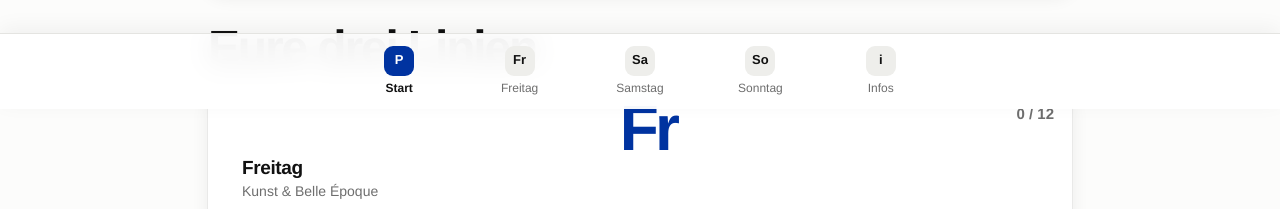
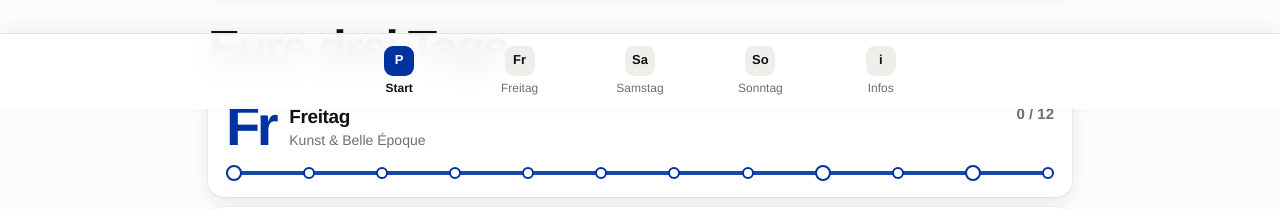
Before and after one commit to julian-automadeit/paris, a plain HTML site: page index.html in a window 1280 px wide. Shown: the part 691-900 px from the top of the page. Drawn offline with Linux system fonts and the light colour scheme.

Commit message:
Add files via upload

```diff
--- a/index.html
+++ b/index.html
@@ -194,12 +194,12 @@ main{position:relative;z-index:1}
 .score b{font-size:22px;letter-spacing:-.02em}
 .next{padding:22px 22px 20px 26px}
 .next h3{font-size:clamp(36px,11vw,52px);line-height:.92;letter-spacing:-.045em;margin-top:8px}
-.line{display:grid;grid-template-columns:auto 1fr;column-gap:16px;align-items:center;padding:16px 18px}
+.line{display:grid;grid-template-columns:auto 1fr auto;column-gap:14px;align-items:center;padding:16px 18px}
 .line-head{display:contents}
-.line .badge{grid-row:1 / span 2;width:auto;height:auto;background:none;color:var(--c);font-size:64px;line-height:.8;letter-spacing:-.06em;border-radius:0}
-.line-head > div{grid-column:2}
-.line-head .count{grid-column:2;grid-row:1;justify-self:end;align-self:start}
-.track{grid-column:2;margin:10px 0 0}
+.line .badge{grid-column:1;grid-row:1;display:block;justify-self:start;text-align:left;width:auto;height:auto;background:none;color:var(--c);font-size:56px;line-height:.8;letter-spacing:-.06em;border-radius:0}
+.line-head > div{grid-column:2;grid-row:1;text-align:left}
+.line-head .count{grid-column:3;grid-row:1;align-self:start;margin:0}
+.track{grid-column:1 / -1;grid-row:2;margin:14px 0 0}
 .dayhead .badge{display:none}
 .dayhead{padding-top:36px}
 .dayhead h2{font-size:clamp(68px,22vw,128px);line-height:.82;letter-spacing:-.06em;margin-left:-.04em}
@@ -247,7 +247,7 @@ main{position:relative;z-index:1}
       <div class="home-grid">
         <div>
           <div class="sec">
-            <h2>Eure drei Linien</h2>
+            <h2>Eure drei Tage</h2>
             <div class="lines" id="lines"></div>
           </div>
           <div class="sec">
```
